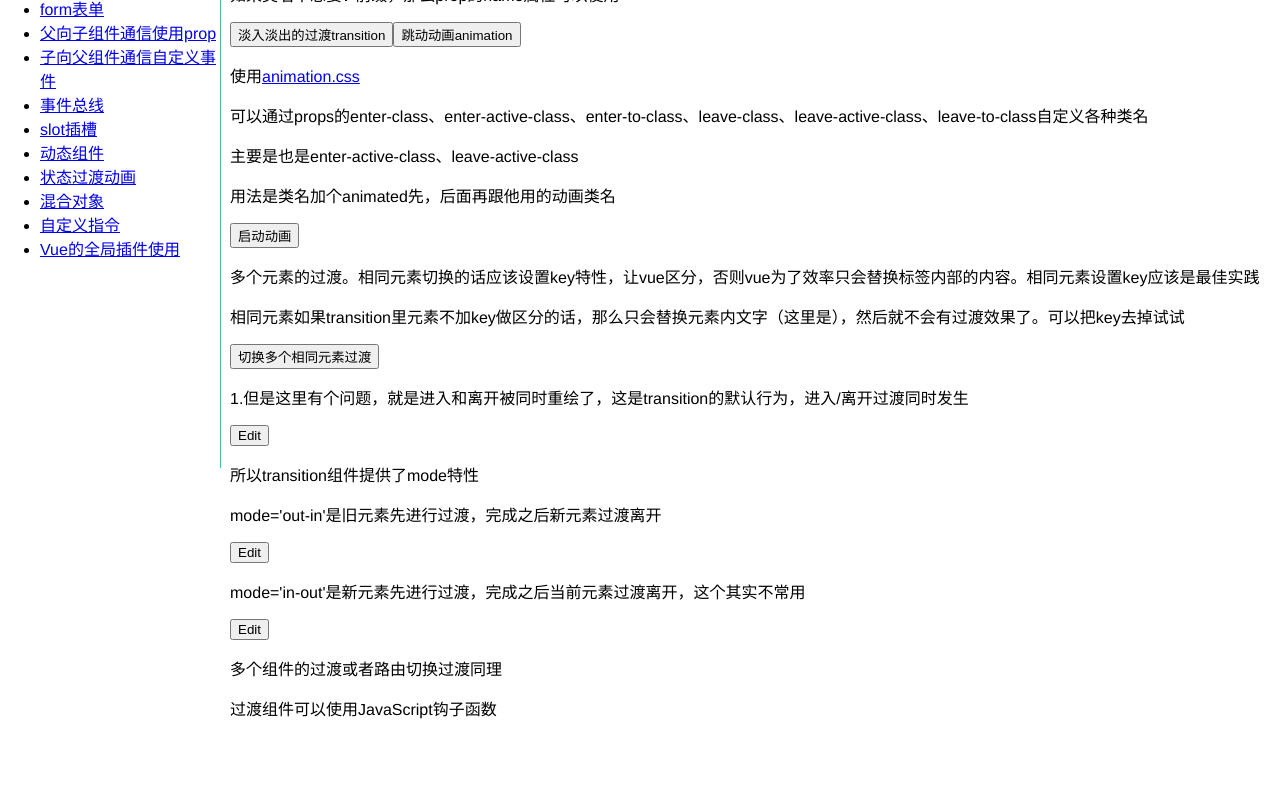
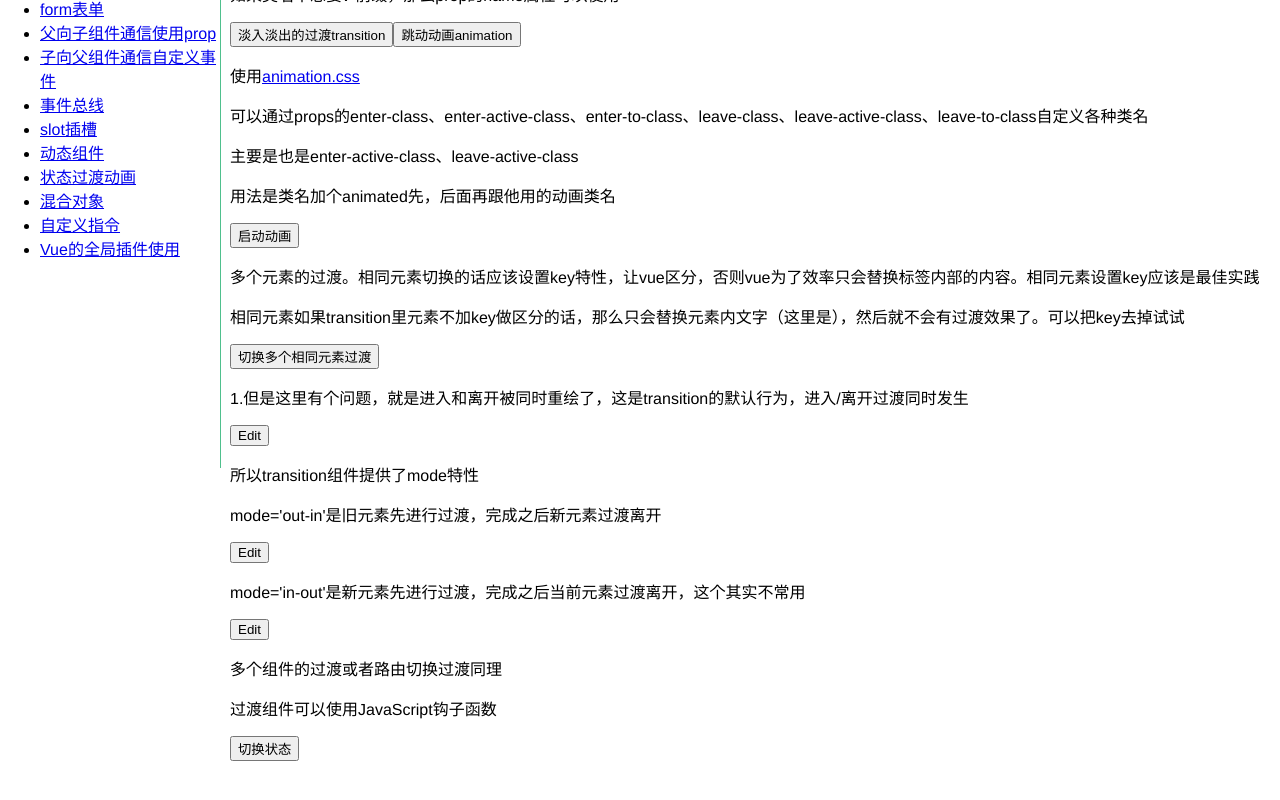
Before and after one commit to yokiyokiyoki/vue-component, a Vue app: page /#/transition in a window 1280 px wide. Shown: the part 332-1132 px from the top of the page. Before the commit the page ends 1052 px from the top, so only its background shows below. Built offline with nearby package versions, Linux system fonts and the light colour scheme.

Commit message:
动画钩子函数

```diff
--- a/package.json
+++ b/package.json
@@ -13,6 +13,7 @@
     "animate.css": "^3.5.2",
     "less": "^2.7.2",
     "less-loader": "^4.0.4",
+    "velocity-animate": "^1.5.0",
     "vue": "^2.3.3",
     "vue-router": "^2.3.1"
   },
--- a/src/components/transition/hook.vue
+++ b/src/components/transition/hook.vue
@@ -1,17 +1,53 @@
 <template>
   <div class="hook">
       <p>过渡组件可以使用JavaScript钩子函数</p>
-      <transition>
-          <p v-if='show'></p>
+      <button @click='show=!show'>切换状态</button>
+      <!-- 使用css等于false，vue会跳过css的检测，这样过渡的时候可以避免css的影响 -->
+      <transition
+      v-bind:css='false'
+      @before-enter="beforeEnter"
+      @enter='enter'
+      @after-enter='afterEnter'
+      @before-leave='beforeLeave'
+      @leave='leave'
+      @after-leave='afterLeave'>
+          <p v-if='show'>Done</p>
       </transition>
+      <div style="height:100px;"></div>
   </div>
 </template>
 <script>
+    import Velocity from "velocity-animate";
     export default {
       data() {
         return {
           show: false
         };
+      },
+      methods: {
+        afterEnter(el) {},
+        beforeLeave(el) {},
+        afterLeave(el) {},
+        beforeEnter(el) {
+          el.style.opacity = 0;
+          el.style.transformOrigin = "left";
+        },
+        // done是必须的，不然enter和leave会被同步调用，立刻完成
+        enter(el, done) {
+          Velocity(el, { opacity: 1, fontSize: "1.4em" }, { duration: 300 });
+          Velocity(el, { fontSize: "1em", complete: done });
+        },
+        leave(el, done) {
+          Velocity(el, { translateX: "15px", rotateZ: "15deg" }, { duration: 300 });
+          Velocity(el, { rotateZ: "100deg" }, { loop: 2 });
+          Velocity(el, {
+            rotateZ: "45deg",
+            translateY: "30px",
+            translateX: "30px",
+            opacity: 0,
+            complete: done
+          });
+        }
       }
     };
 </script>
```
